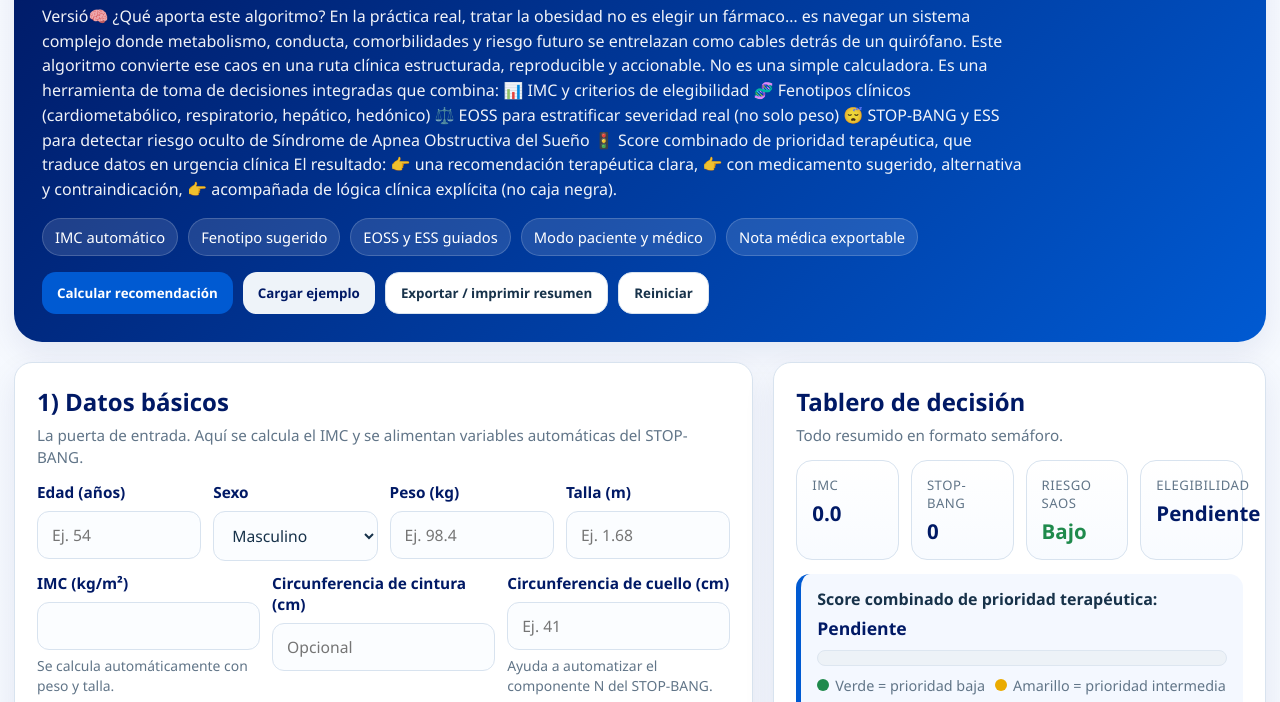
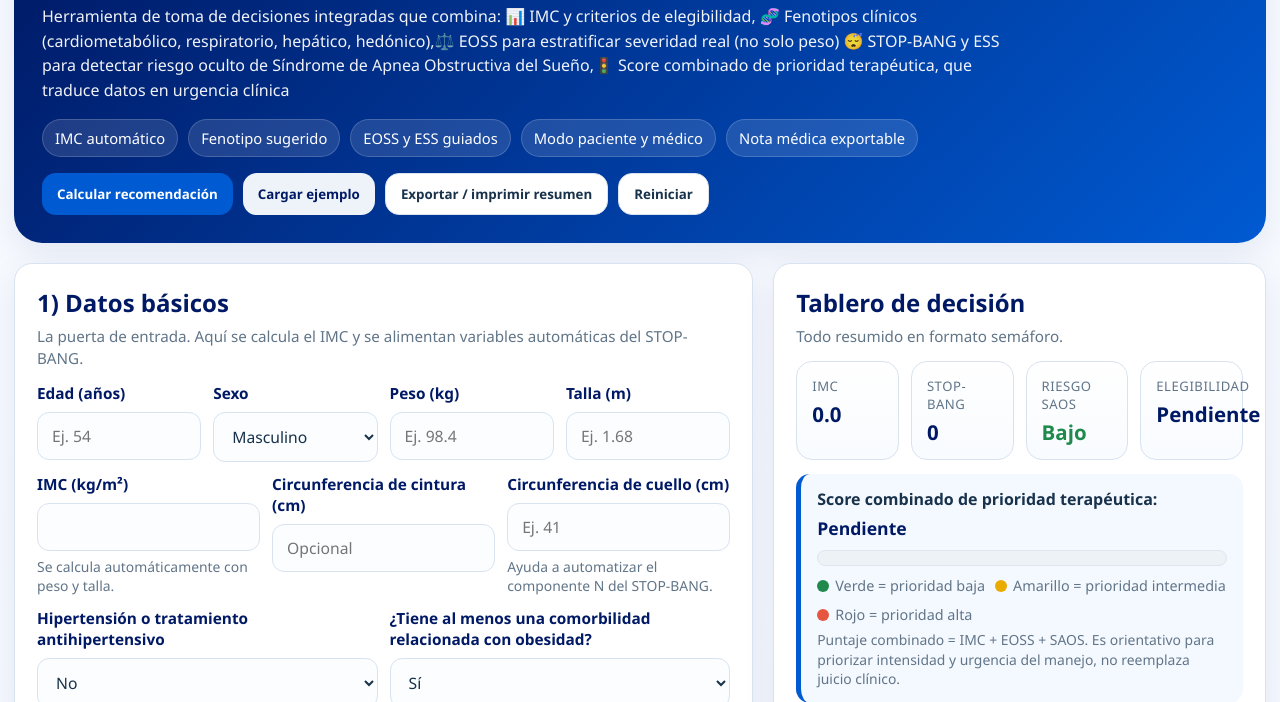
Before and after one commit to drespinozaperalta/AlgoritmoDiagnosticoObesidad-ALDO-, a plain HTML site: page index.html in a window 1280 px wide. Shown: the part 95-797 px from the top of the page. Drawn offline with Linux system fonts and the light colour scheme.

```diff
--- a/index.html
+++ b/index.html
@@ -93,24 +93,9 @@
   <div class="container">
     <section class="hero">
       <h1>Algoritmo PRO de farmacoterapia para obesidad</h1>
-      <p>Versió🧠 ¿Qué aporta este algoritmo?
-
-En la práctica real, tratar la obesidad no es elegir un fármaco… es navegar un sistema complejo donde metabolismo, conducta, comorbilidades y riesgo futuro se entrelazan como cables detrás de un quirófano.
-
-Este algoritmo convierte ese caos en una ruta clínica estructurada, reproducible y accionable.
-
-No es una simple calculadora. Es una herramienta de toma de decisiones integradas que combina:
-
-📊 IMC y criterios de elegibilidad
-🧬 Fenotipos clínicos (cardiometabólico, respiratorio, hepático, hedónico)
-⚖️ EOSS para estratificar severidad real (no solo peso)
-😴 STOP-BANG y ESS para detectar riesgo oculto de Síndrome de Apnea Obstructiva del Sueño
-🚦 Score combinado de prioridad terapéutica, que traduce datos en urgencia clínica
-
-El resultado:
-👉 una recomendación terapéutica clara,
-👉 con medicamento sugerido, alternativa y contraindicación,
-👉 acompañada de lógica clínica explícita (no caja negra).</p>
+      <p>Herramienta de toma de decisiones integradas que combina: 📊 IMC y criterios de elegibilidad, 🧬 Fenotipos clínicos (cardiometabólico, respiratorio, hepático, hedónico),⚖️ EOSS para estratificar severidad real (no solo peso)
+😴 STOP-BANG y ESS para detectar riesgo oculto de Síndrome de Apnea Obstructiva del Sueño,🚦 Score combinado de prioridad terapéutica, que traduce datos en urgencia clínica
+</p>
       <div class="badge-row">
         <span class="badge">IMC automático</span>
         <span class="badge">Fenotipo sugerido</span>
```
